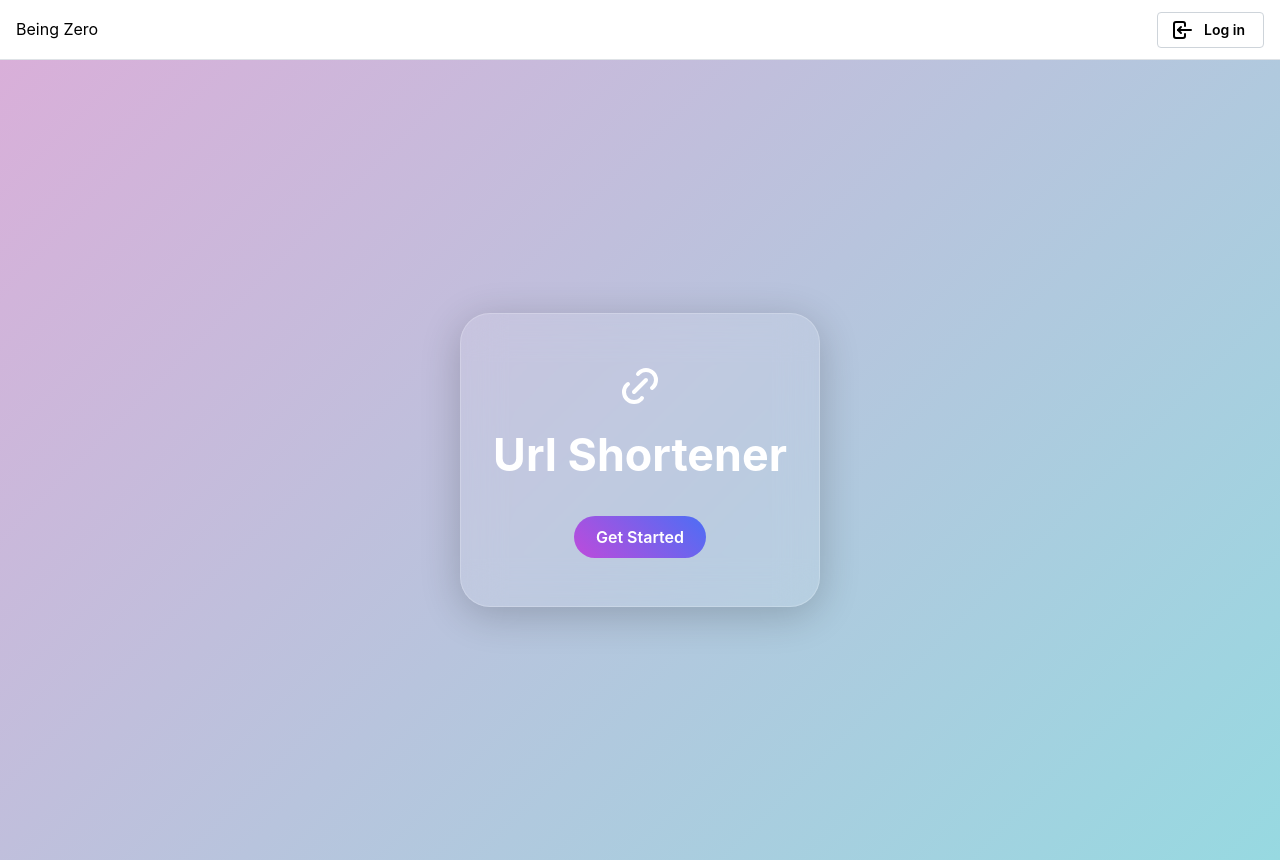
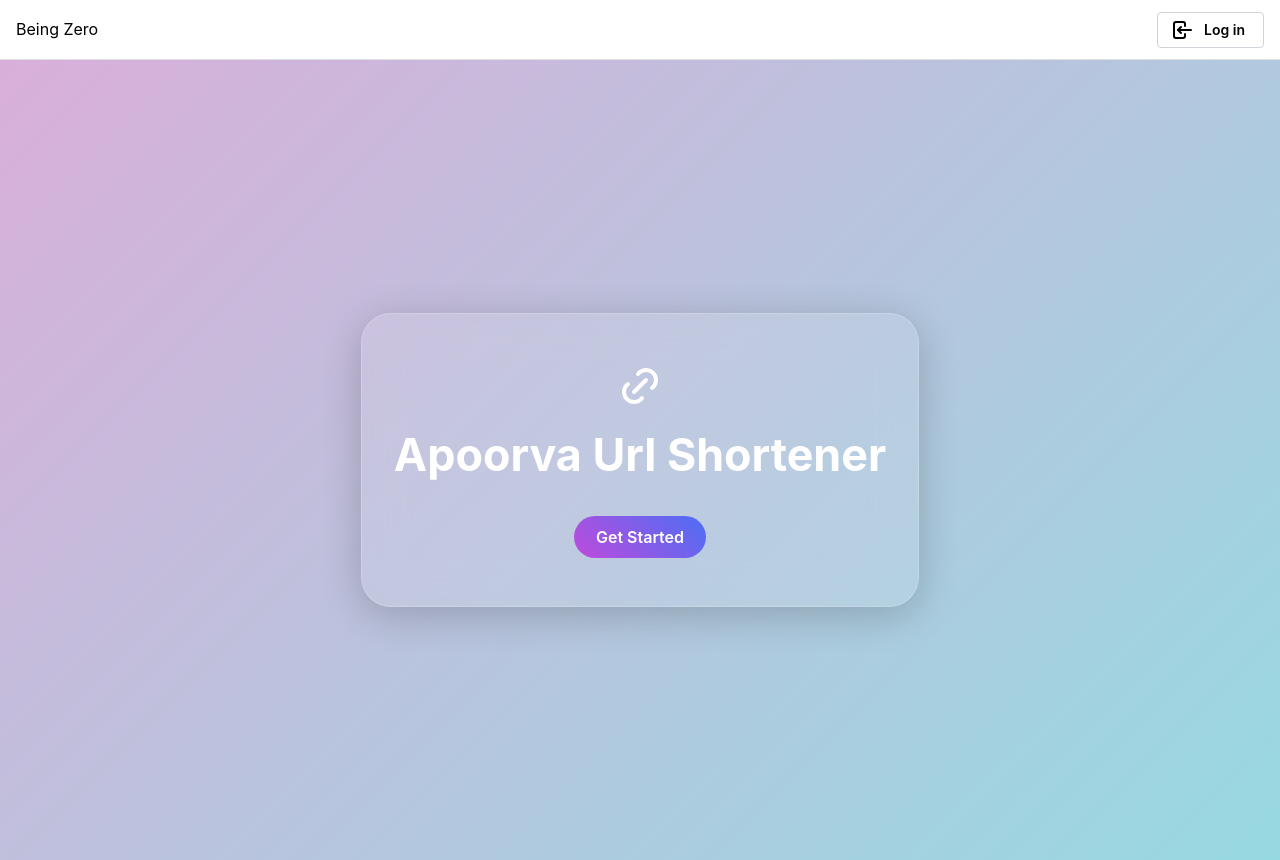
Before and after one commit to Narigela-Apoorva/Apoorva-URL-shortner, a React (Vite) app in the folder frontend/: page / in a window 1280 px wide. Built offline with nearby package versions, Linux system fonts and the light colour scheme.

Commit message:
homepage

```diff
--- a/frontend/src/Pages/Home/Home.jsx
+++ b/frontend/src/Pages/Home/Home.jsx
@@ -53,7 +53,7 @@ const Home = () => {
               marginTop: "1rem",
             }}
           >
-            Url Shortener
+           Apoorva Url Shortener
           </Title>
 
           <Text
```
Also changed, not shown: 1 other file (tests, documents, lock files or other folders).
